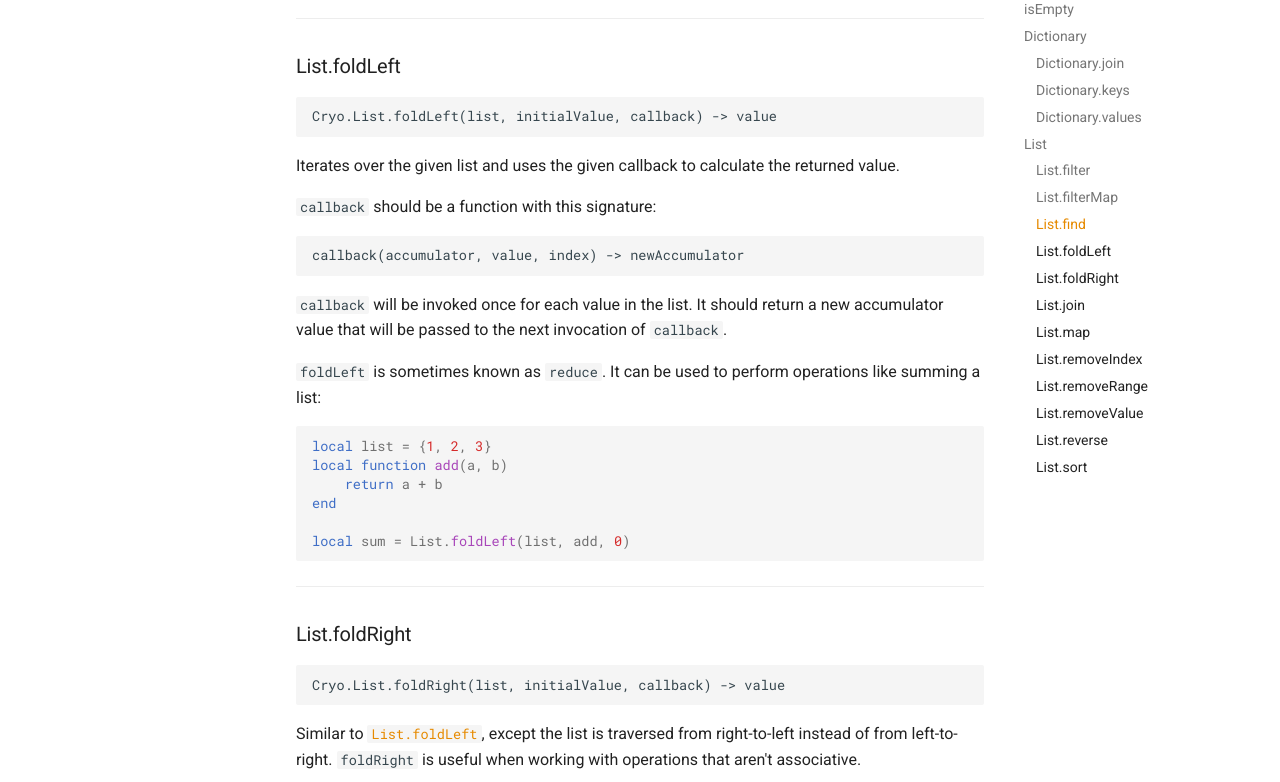
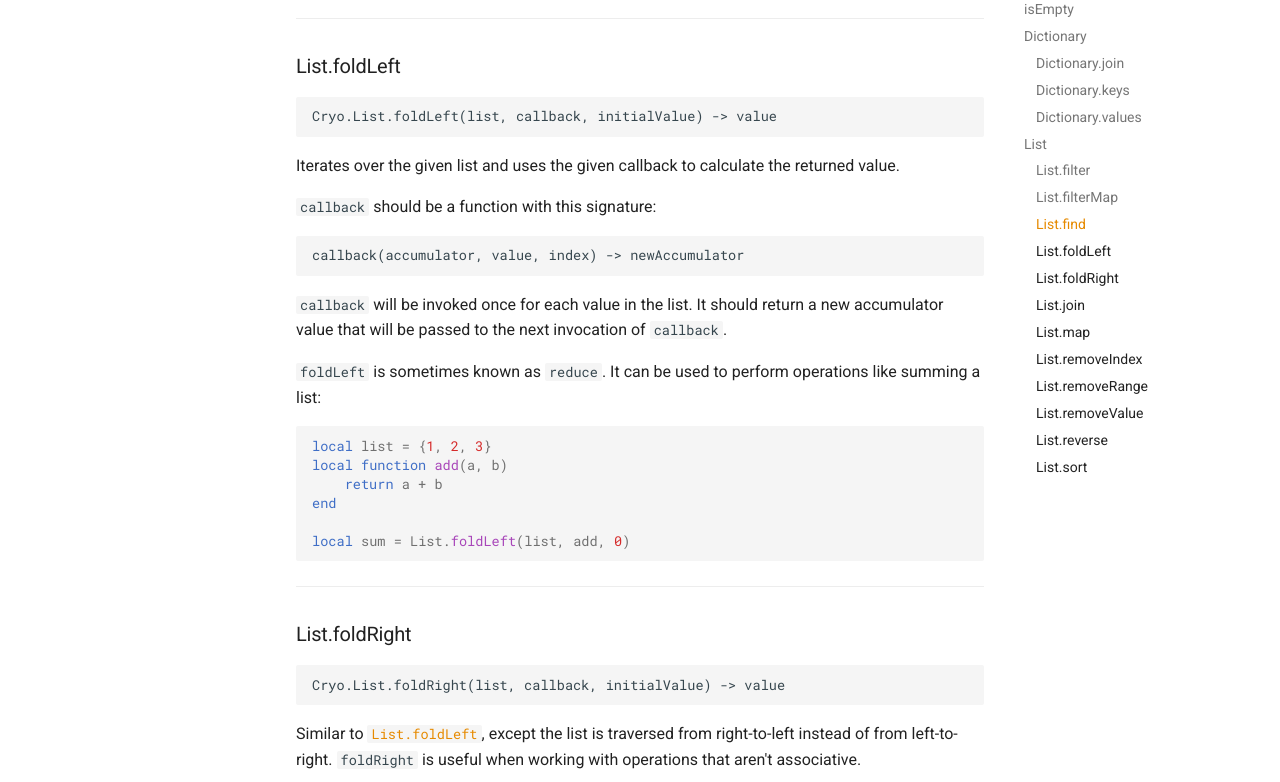
Before and after one commit to Roblox/cryo, an MkDocs documentation site: the page built from docs/api-reference.md, in a window 1280 px wide and 1400 px high, scrolled down 2291 px. Shown: the part 153-935 px from the top of the window. Built offline with MkDocs 1.6.1 and Material for MkDocs 9.7.7, drawn with Linux system fonts in a browser that asks for light colours; comment, search, counter and statistics services are not loaded; old or Windows-style settings are respelled for this version of MkDocs.

````diff
--- a/docs/api-reference.md
+++ b/docs/api-reference.md
@@ -101,7 +101,7 @@ occurence of the value. If the value is not found, `find` will return `nil`.
 
 ### List.foldLeft
 ```
-Cryo.List.foldLeft(list, initialValue, callback) -> value
+Cryo.List.foldLeft(list, callback, initialValue) -> value
 ```
 Iterates over the given list and uses the given callback to calculate the returned
 value.
@@ -129,7 +129,7 @@ local sum = List.foldLeft(list, add, 0)
 
 ### List.foldRight
 ```
-Cryo.List.foldRight(list, initialValue, callback) -> value
+Cryo.List.foldRight(list, callback, initialValue) -> value
 ```
 Similar to [`List.foldLeft`](#list-foldLeft), except the list is traversed from right-to-left instead of from left-to-right. `foldRight` is useful when working with operations that aren't associative.
 
````
Also changed, not shown: 4 other files.
